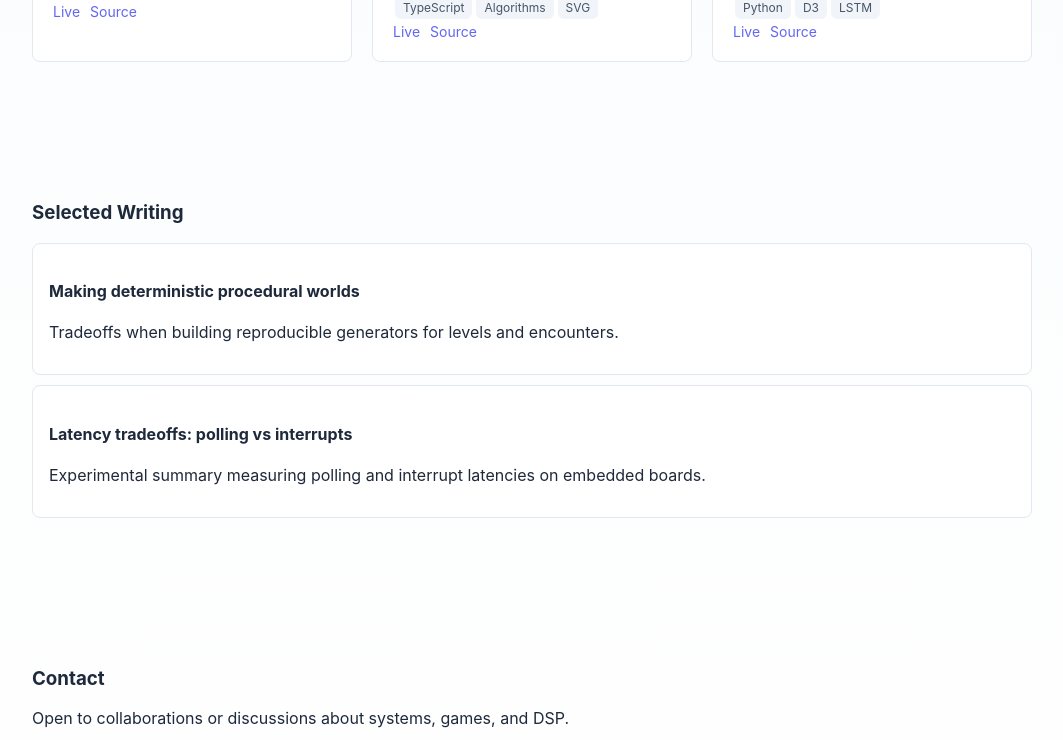
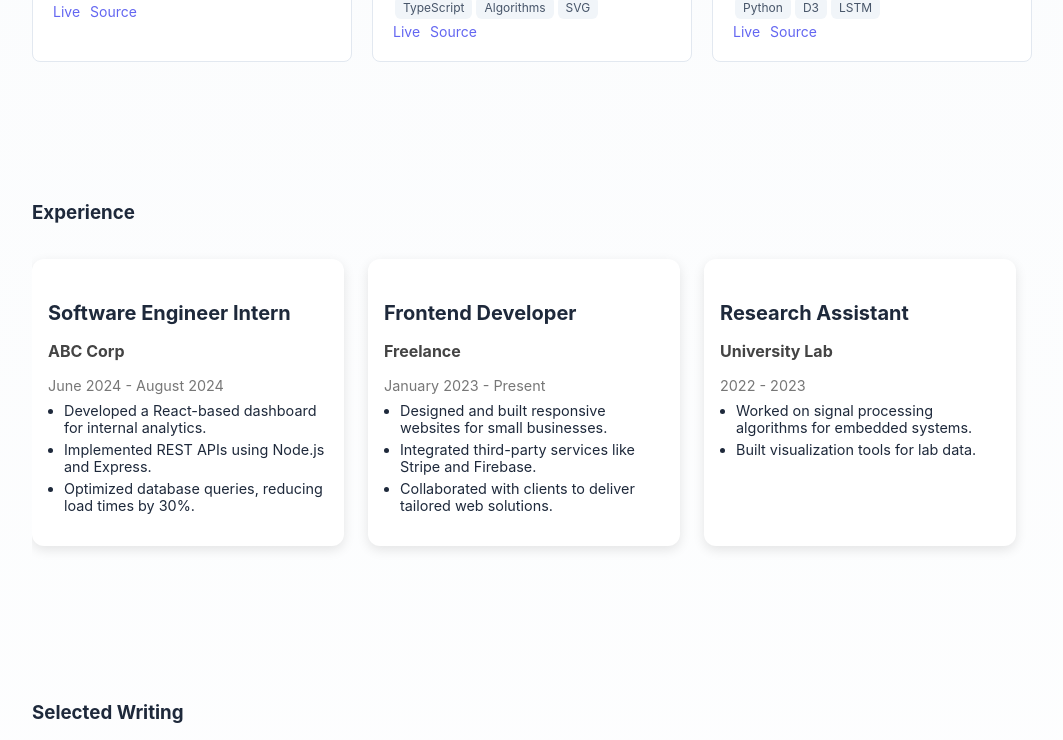
Before and after one commit to JoshuaChua11/joshua-c-portforlio, a React (Create React App) app: page / in a window 1280 px wide. Shown: the part 1220-1960 px from the top of the page, without its empty margins (108-1171 px from the left). Built offline with nearby package versions, Linux system fonts and the light colour scheme.

Commit message:
ADD: experience template

```diff
--- a/src/App.css
+++ b/src/App.css
@@ -237,3 +237,62 @@ a {
   color: #94a3b8;
   font-size: 14px;
 }
+
+/* Experience Section */
+.experience-scroll {
+  display: flex;
+  gap: 1.5rem;
+  overflow-x: auto;
+  padding: 1rem 0;
+  scroll-snap-type: x mandatory;
+}
+
+.experience-scroll::-webkit-scrollbar {
+  height: 8px;
+}
+
+.experience-scroll::-webkit-scrollbar-thumb {
+  background: #888;
+  border-radius: 4px;
+}
+
+.experience-card {
+  flex: 0 0 280px;
+  background: #fff;
+  padding: 1rem;
+  border-radius: 12px;
+  box-shadow: 0 4px 12px rgba(0, 0, 0, 0.1);
+  scroll-snap-align: start;
+  transition: transform 0.3s ease;
+}
+
+.experience-card:hover {
+  transform: translateY(-5px);
+}
+
+.experience-card h4 {
+  margin-bottom: 0.5rem;
+  font-size: 1.25rem;
+}
+
+.experience-card .company {
+  font-weight: bold;
+  color: #444;
+}
+
+.experience-card .period {
+  font-size: 0.9rem;
+  color: #777;
+  margin-bottom: 0.5rem;
+}
+
+.experience-card ul {
+  margin-top: 0.5rem;
+  padding-left: 1rem;
+  list-style-type: disc;
+}
+
+.experience-card li {
+  font-size: 0.9rem;
+  margin-bottom: 0.3rem;
+}
--- a/src/App.js
+++ b/src/App.js
@@ -26,6 +26,38 @@ export default function App() {
     },
   ];
 
+    const experience = [
+    {
+      role: "Software Engineer Intern",
+      company: "ABC Corp",
+      period: "June 2024 - August 2024",
+      description: [
+        "Developed a React-based dashboard for internal analytics.",
+        "Implemented REST APIs using Node.js and Express.",
+        "Optimized database queries, reducing load times by 30%.",
+      ],
+    },
+    {
+      role: "Frontend Developer",
+      company: "Freelance",
+      period: "January 2023 - Present",
+      description: [
+        "Designed and built responsive websites for small businesses.",
+        "Integrated third-party services like Stripe and Firebase.",
+        "Collaborated with clients to deliver tailored web solutions.",
+      ],
+    },
+    {
+      role: "Research Assistant",
+      company: "University Lab",
+      period: "2022 - 2023",
+      description: [
+        "Worked on signal processing algorithms for embedded systems.",
+        "Built visualization tools for lab data.",
+      ],
+    },
+  ];
+
   return (
     <div className="app">
       {/* Header */}
@@ -34,7 +66,7 @@ export default function App() {
           <div className="logo-circle">JJ</div>
           <div>
             <h1>Joshua Ji Hin Chua</h1>
-            <p>Engineer • Software • Games</p>
+            <p> Electrical Engineer • Computer Science • AI Engineer </p>
           </div>
         </div>
 
@@ -119,6 +151,25 @@ export default function App() {
         </div>
       </section>
 
+      {/* Experience Section */}
+      <section id="experience" className="section experience">
+        <h3>Experience</h3>
+        <div className="experience-scroll">
+          {experience.map((job, index) => (
+            <div key={index} className="experience-card">
+              <h4>{job.role}</h4>
+              <p className="company">{job.company}</p>
+              <p className="period">{job.period}</p>
+              <ul>
+                {job.description.map((item, i) => (
+                  <li key={i}>{item}</li>
+                ))}
+              </ul>
+            </div>
+          ))}
+        </div>
+      </section>
+
       {/* Writing Section */}
       <section id="writing" className="section writing">
         <h3>Selected Writing</h3>
```
